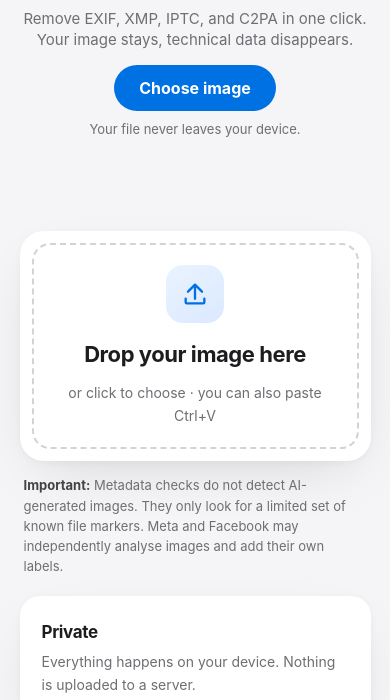
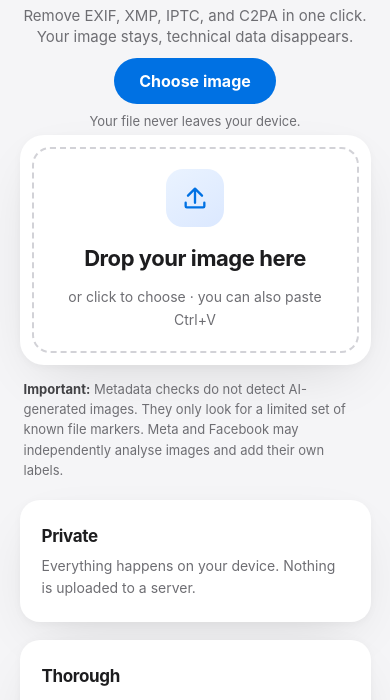
Before and after one commit to wspolpracabajkowyskate-commits/czyszczeniezdjecia, a plain HTML site: page index.html in a window 390 px wide. Shown: the part 144-844 px from the top of the page. Drawn offline with Linux system fonts and the light colour scheme.

Commit message:
Remove excess mobile whitespace above image drop area

```diff
--- a/styles.css
+++ b/styles.css
@@ -305,3 +305,36 @@ body.subpage .tool{margin-top:0}
     padding-bottom:2px!important;
   }
 }
+
+
+/* Mobile spacing fix: let the hero take only the space its content needs. */
+@media(max-width:820px){
+  .hero,body.subpage .hero{
+    height:auto!important;
+    min-height:0!important;
+    max-height:none!important;
+    padding:14px 22px 4px!important;
+    margin-bottom:0!important;
+    align-content:start!important;
+    gap:0!important;
+  }
+  .hero>div:first-child,body.subpage .hero>div:first-child{
+    padding:0!important;
+    margin:0!important;
+  }
+  .hero h1,body.subpage .hero h1{margin-bottom:10px!important}
+  .hero .lead,body.subpage .hero .lead{margin-bottom:12px!important}
+  .hero .cta,body.subpage .hero .cta{margin-bottom:0!important}
+  .hero .priv,body.subpage .hero .priv{display:block;margin:8px 0 0!important}
+  .tool,body.subpage .tool{
+    margin:0 auto!important;
+    padding-top:0!important;
+  }
+  .panel,body.subpage .panel{margin-top:0!important}
+}
+@media(max-width:620px){
+  .hero,body.subpage .hero{padding:12px 18px 2px!important}
+  .hero h1,body.subpage .hero h1{margin-bottom:9px!important}
+  .hero .lead,body.subpage .hero .lead{margin-bottom:10px!important}
+  .hero .priv,body.subpage .hero .priv{margin-top:7px!important}
+}
```
